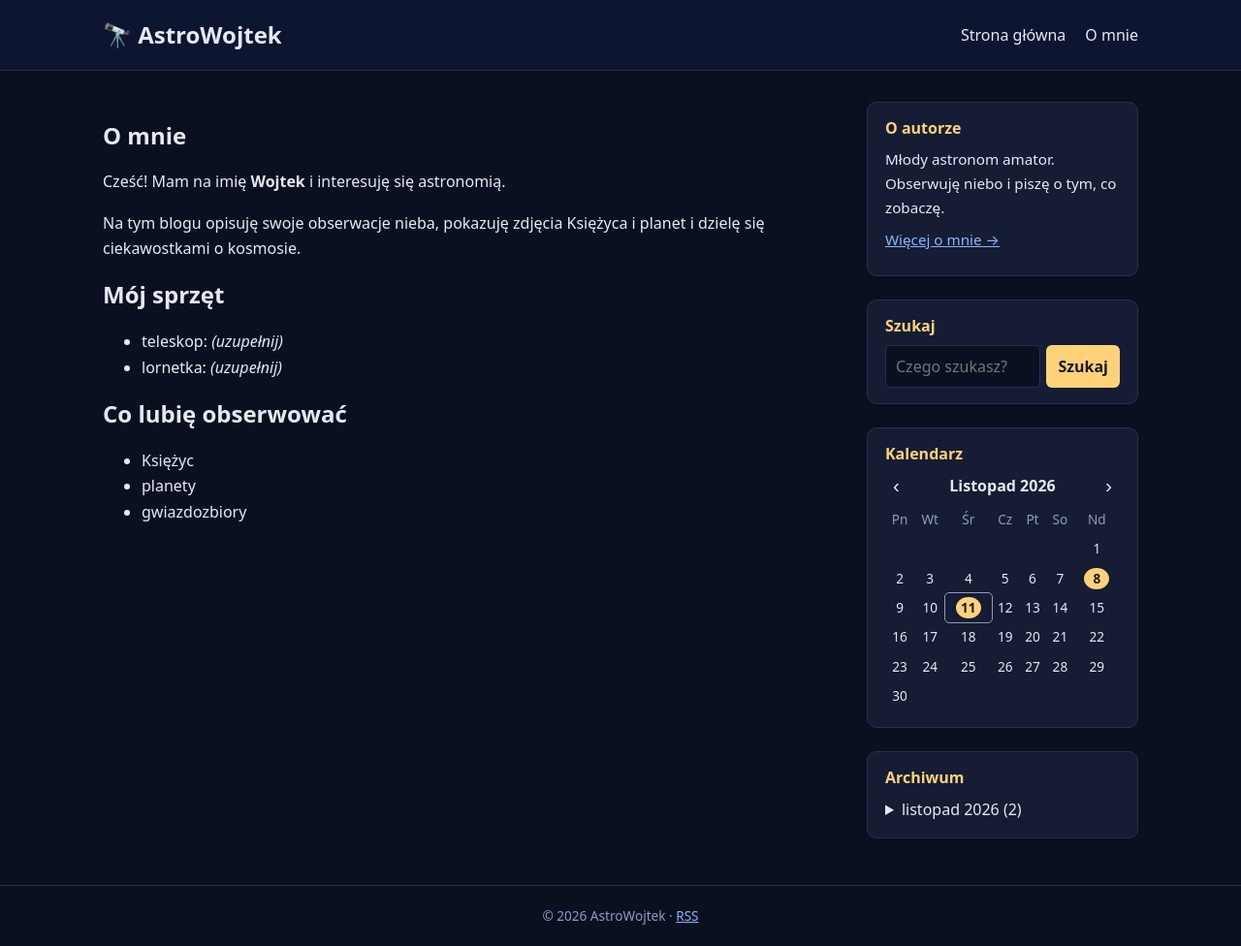
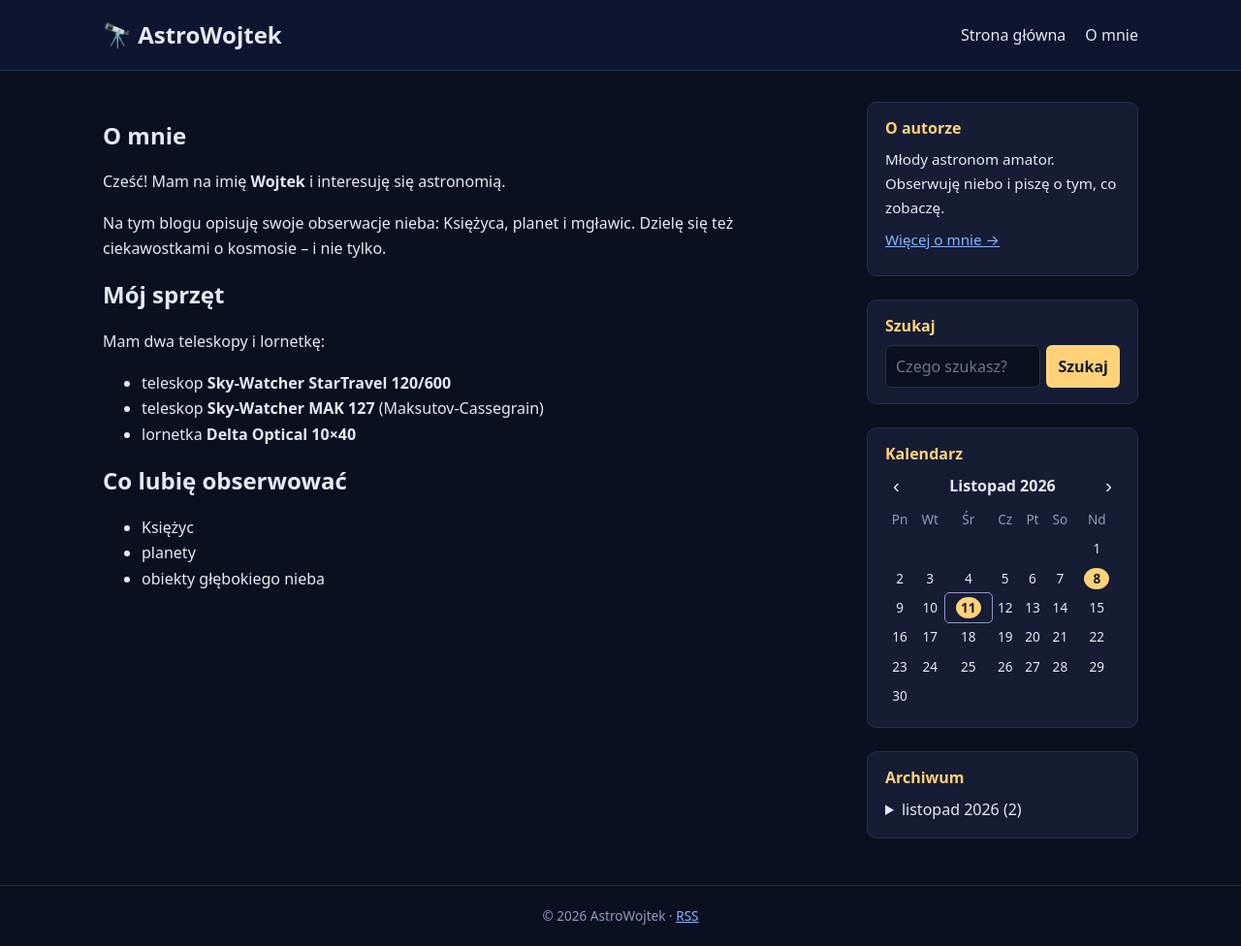
Before and after one commit to sdarioo/astrowojtek, a Jekyll site: the page built from o-mnie.md, in a window 1280 px wide. Shown: the whole page at 97% size. Built offline with Jekyll 4.4.1, drawn with Linux system fonts in a browser that asks for light colours.

Commit message:
Uzupełnienie strony O mnie
Co-Authored-By: Claude Opus 5.5 <noreply@anthropic.com>

```diff
--- a/o-mnie.md
+++ b/o-mnie.md
@@ -5,16 +5,19 @@ permalink: /o-mnie/
 
 Cześć! Mam na imię **Wojtek** i interesuję się astronomią.
 
-Na tym blogu opisuję swoje obserwacje nieba, pokazuję zdjęcia Księżyca i planet
-i dzielę się ciekawostkami o kosmosie.
+Na tym blogu opisuję swoje obserwacje nieba: Księżyca, planet i mgławic.
+Dzielę się też ciekawostkami o kosmosie – i nie tylko.
 
 ## Mój sprzęt
 
-- teleskop: *(uzupełnij)*
-- lornetka: *(uzupełnij)*
+Mam dwa teleskopy i lornetkę:
+
+- teleskop **Sky-Watcher StarTravel 120/600**
+- teleskop **Sky-Watcher MAK 127** (Maksutov-Cassegrain)
+- lornetka **Delta Optical 10×40**
 
 ## Co lubię obserwować
 
 - Księżyc
 - planety
-- gwiazdozbiory
+- obiekty głębokiego nieba
```
